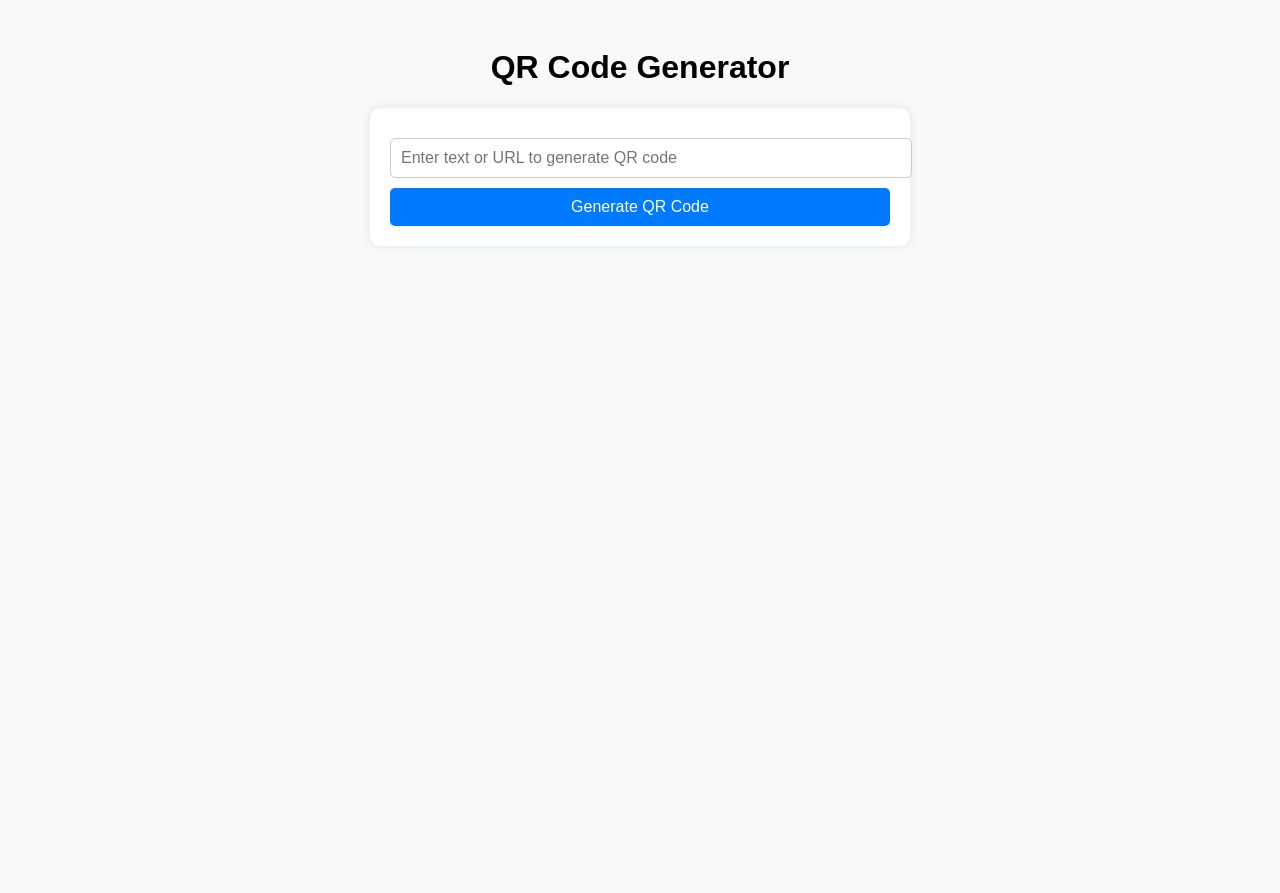
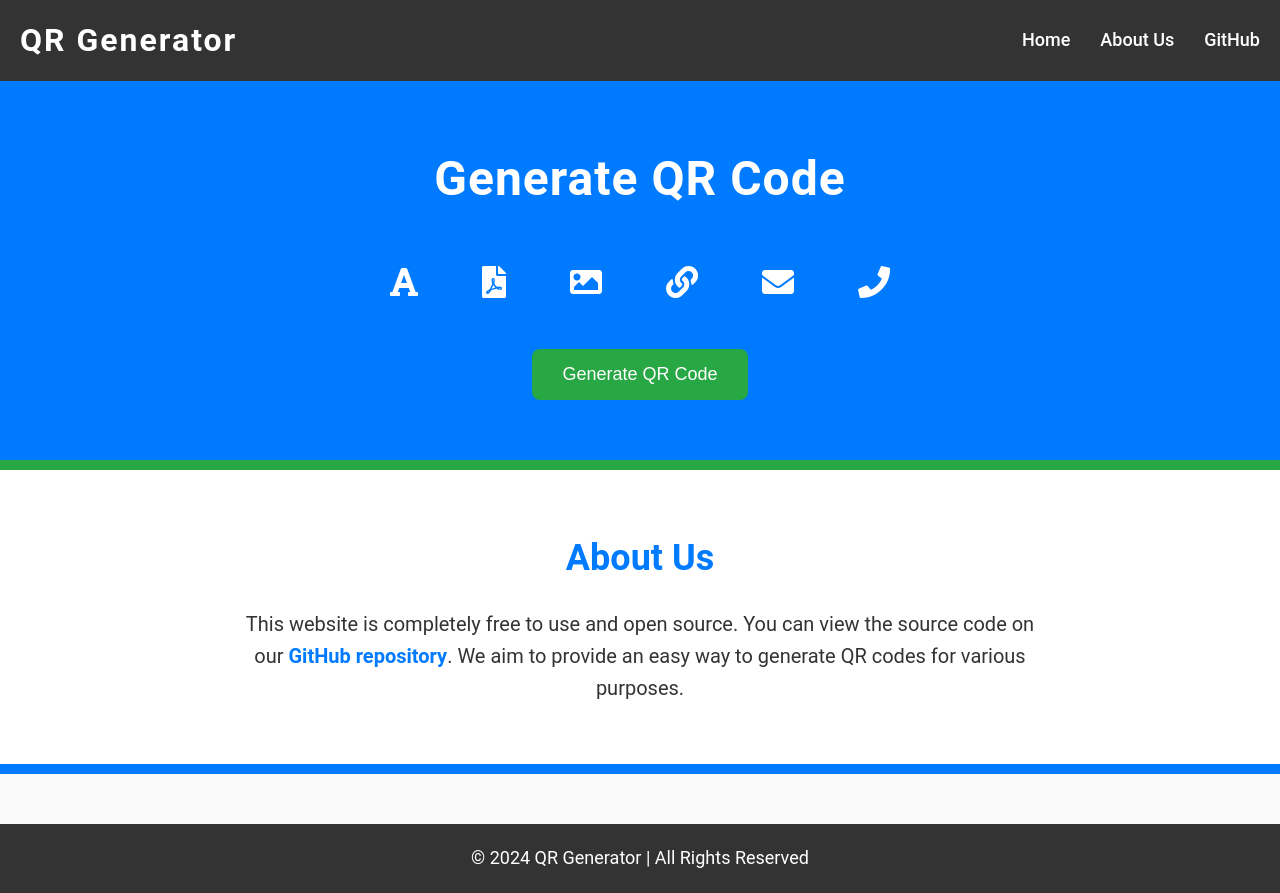
Before and after one commit to Sulagna-pradhan/QR-Code-Generator, a Flask app: page / in a window 1280 px wide. Before the commit the page ends 226 px from the top, so only its background shows below. Run offline with Flask 3, Linux system fonts and the light colour scheme.

Commit message:
modified:   app.py 	modified:   static/qr_code.png 	new file:   static/styles.css 	modified:   templates/index.html
 Changes not staged for commit:
	modified:   static/qr_code.png

```diff
--- a/app.py
+++ b/app.py
@@ -1,25 +1,41 @@
-from flask import Flask, render_template, request, send_file
+from flask import Flask, render_template, request, send_from_directory
+import qrcode
 import os
-from qr_code_generator import generate_qr  # The file where your QR code generation function resides
 
 app = Flask(__name__)
 
-# Route to display the form and accept user input
-@app.route('/', methods=['GET', 'POST'])
+# Function to generate the QR code
+def generate_qr(data):
+    qr = qrcode.make(data)
+    qr_path = os.path.join('static', 'qr_code.png')
+    qr.save(qr_path)
+    return qr_path
+
+@app.route("/", methods=["GET", "POST"])
 def index():
-    if request.method == 'POST':
-        data = request.form['data']  # User input from the form
-        if data:
-            # Generate the QR code from the input data
-            filename = 'static/qr_code.png'  # Save the image in the static folder
-            generate_qr(data, filename)
-            return render_template('index.html', qr_image=filename)  # Show QR code on the webpage
-    return render_template('index.html', qr_image=None)
+    if request.method == "POST":
+        qr_type = request.form["qr_type"]
 
-# Route to serve the generated QR code image for download
-@app.route('/download')
+        # Handle text, link, email, phone
+        if qr_type in ["text", "link", "email", "phone"]:
+            data = request.form["data"]
+            qr_path = generate_qr(data)
+
+        # Handle PDF and image files
+        elif qr_type in ["pdf", "image"]:
+            file = request.files["file"]
+            filename = os.path.join('static', file.filename)
+            file.save(filename)
+            qr_path = generate_qr(filename)
+
+        return render_template("index.html", qr_code=True)
+
+    return render_template("index.html", qr_code=False)
+
+# Route for downloading the QR code
+@app.route("/download")
 def download():
-    return send_file('static/qr_code.png', as_attachment=True)
+    return send_from_directory('static', 'qr_code.png', as_attachment=True)
 
-if __name__ == '__main__':
+if __name__ == "__main__":
     app.run(debug=True)
--- /dev/null
+++ b/static/styles.css
@@ -0,0 +1,295 @@
+/* General Styles */
+* {
+    margin: 0;
+    padding: 0;
+    box-sizing: border-box;
+}
+
+body {
+    font-family: 'Roboto', sans-serif;  /* Improved Typography */
+    background-color: #f9f9f9;
+    color: #333;
+    line-height: 1.6;
+    padding: 0;
+    margin: 0;
+}
+
+/* Navbar Styles */
+.navbar {
+    background-color: #333;
+    padding: 15px 0;
+    transition: background-color 0.3s ease-in-out;
+}
+
+.navbar .container {
+    display: flex;
+    justify-content: space-between;
+    align-items: center;
+    padding: 0 20px;
+}
+
+.navbar .logo {
+    color: #fff;
+    font-size: 32px;
+    font-weight: 700;
+    text-decoration: none;
+    letter-spacing: 2px;
+}
+
+.navbar .nav-links {
+    list-style: none;
+    display: flex;
+}
+
+.navbar .nav-links li {
+    margin-left: 30px;
+}
+
+.navbar .nav-links a {
+    color: #fff;
+    text-decoration: none;
+    font-size: 18px;
+    position: relative;
+    padding-bottom: 5px;
+    font-weight: 500;
+    transition: color 0.3s, transform 0.3s ease-in-out;
+}
+
+.navbar .nav-links a:hover {
+    color: #28a745; /* Green color on hover */
+    transform: translateY(-2px);
+}
+
+.navbar .nav-links a::after {
+    content: '';
+    display: block;
+    width: 100%;
+    height: 2px;
+    background-color: #28a745;
+    position: absolute;
+    bottom: 0;
+    left: 0;
+    transform: scaleX(0);
+    transition: transform 0.3s ease;
+}
+
+.navbar .nav-links a:hover::after {
+    transform: scaleX(1);
+}
+
+/* Hero Section Styles */
+.hero {
+    background-color: #007BFF;
+    color: #fff;
+    padding: 60px 0;
+    text-align: center;
+    border-bottom: 10px solid #28a745; /* Green border for accent */
+}
+
+.hero .container {
+    max-width: 1000px;
+    margin: 0 auto;
+}
+
+.hero h1 {
+    font-size: 48px;
+    font-weight: 700;
+    letter-spacing: 1px;
+    margin-bottom: 20px;
+}
+
+.hero .qr-form {
+    display: flex;
+    flex-direction: column;
+    justify-content: center;
+    margin-top: 20px;
+    align-items: center;
+    font-family: 'Poppins', sans-serif;
+}
+
+.hero .qr-options {
+    display: flex;
+    justify-content: space-between;
+    width: 50%;
+    margin: 20px 0;
+}
+
+.hero .qr-options label {
+    font-size: 32px;
+    cursor: pointer;
+    color: #fff;
+    transition: color 0.3s ease;
+}
+
+.hero .qr-options input[type="radio"] {
+    display: none;
+}
+
+.hero .qr-options label:hover {
+    color: #28a745; /* Green on hover */
+}
+
+.hero .input-field input,
+.hero .file-field input {
+    padding: 15px;
+    font-size: 18px;
+    width: 80%;
+    margin: 15px 0;
+    border: 2px solid #ddd;
+    border-radius: 8px;
+    background-color: #fff;
+    transition: border-color 0.3s ease;
+}
+
+.hero .input-field input:focus,
+.hero .file-field input:focus {
+    border-color: #007BFF;
+    outline: none;
+}
+
+.hero .qr-form button {
+    padding: 15px 30px;
+    background-color: #28a745;
+    color: #fff;
+    border: none;
+    cursor: pointer;
+    font-size: 18px;
+    border-radius: 8px;
+    margin-top: 20px;
+    transition: background-color 0.3s ease;
+}
+
+.hero .qr-form button:hover {
+    background-color: #218838; /* Darker green on hover */
+}
+
+/* QR Image Section */
+.hero .qr-image {
+    margin-top: 30px;
+}
+
+.hero .qr-image img {
+    max-width: 250px;
+    max-height: 250px;
+    border-radius: 8px;
+    box-shadow: 0px 10px 30px rgba(0, 0, 0, 0.1);
+}
+
+.download-btn {
+    display: inline-block;
+    padding: 15px 30px;
+    margin-top: 20px;
+    background-color: #28a745;
+    color: white;
+    text-decoration: none;
+    font-size: 18px;
+    border-radius: 8px;
+    transition: background-color 0.3s ease;
+}
+
+.download-btn:hover {
+    background-color: #218838; /* Darker green on hover */
+}
+
+/* About Section Styles */
+.about {
+    background-color: #fff;
+    padding: 60px 20px;
+    text-align: center;
+    border-bottom: 10px solid #007BFF; /* Blue border for accent */
+}
+
+.about h2 {
+    font-size: 36px;
+    font-weight: 600;
+    margin-bottom: 20px;
+    color: #007BFF;
+}
+
+.about p {
+    font-size: 20px;
+    line-height: 1.6;
+    max-width: 800px;
+    margin: 0 auto;
+    font-weight: 400;
+}
+
+.about a {
+    color: #007BFF;
+    text-decoration: none;
+    font-weight: 600;
+}
+
+.about a:hover {
+    text-decoration: underline;
+}
+
+/* Footer Styles */
+footer {
+    background-color: #333;
+    color: #fff;
+    text-align: center;
+    padding: 20px;
+    margin-top: 50px;
+    font-size: 18px;
+}
+
+footer p {
+    font-weight: 400;
+}
+
+/* Responsive Design */
+@media (max-width: 768px) {
+    .navbar .container {
+        flex-direction: column;
+        align-items: flex-start;
+    }
+
+    .navbar .logo {
+        font-size: 28px;
+        margin-bottom: 15px;
+    }
+
+    .navbar .nav-links {
+        flex-direction: column;
+        margin-top: 10px;
+    }
+
+    .navbar .nav-links li {
+        margin-left: 0;
+        margin-bottom: 10px;
+    }
+
+    .hero .qr-options {
+        flex-direction: column;
+        width: 80%;
+        margin: 20px auto;
+    }
+
+    .hero .qr-options label {
+        font-size: 28px;
+        margin: 10px 0;
+    }
+
+    .hero .input-field input,
+    .hero .file-field input {
+        width: 90%;
+    }
+
+    .hero .qr-form button {
+        width: 100%;
+        font-size: 20px;
+    }
+
+    .about h2 {
+        font-size: 30px;
+    }
+
+    .about p {
+        font-size: 18px;
+    }
+
+    footer p {
+        font-size: 16px;
+    }
+}
--- a/templates/index.html
+++ b/templates/index.html
@@ -4,79 +4,103 @@
     <meta charset="UTF-8">
     <meta name="viewport" content="width=device-width, initial-scale=1.0">
     <title>QR Code Generator</title>
-    <style>
-        body {
-            font-family: Arial, sans-serif;
-            padding: 20px;
-            background-color: #f8f9fa;
+    <link rel="stylesheet" href="{{ url_for('static', filename='styles.css') }}">
+    <link rel="stylesheet" href="https://cdnjs.cloudflare.com/ajax/libs/font-awesome/5.15.4/css/all.min.css">
+    <script>
+        // Function to toggle visibility of fields based on QR type
+        function toggleFields() {
+            const qrType = document.querySelector('input[name="qr_type"]:checked').value;
+
+            // Initially hide both fields
+            document.getElementById("data-field").style.display = "none";
+            document.getElementById("file-field").style.display = "none";
+
+            // Show "Enter Data" if text, link, email, or phone is selected
+            if (qrType === "text" || qrType === "link" || qrType === "email" || qrType === "phone") {
+                document.getElementById("data-field").style.display = "block";
             }
-        h1 {
-            text-align: center;
+
+            // Show "File" input only if image or pdf is selected
+            if (qrType === "image" || qrType === "pdf") {
+                document.getElementById("file-field").style.display = "block";
             }
-        .container {
-            max-width: 500px;
-            margin: 0 auto;
-            background-color: white;
-            padding: 20px;
-            border-radius: 10px;
-            box-shadow: 0 0 10px rgba(0, 0, 0, 0.1);
         }
-        input[type="text"] {
-            width: 100%;
-            padding: 10px;
-            margin: 10px 0;
-            font-size: 16px;
-            border-radius: 5px;
-            border: 1px solid #ccc;
-        }
-        button {
-            background-color: #007bff;
-            color: white;
-            padding: 10px;
-            width: 100%;
-            border: none;
-            border-radius: 5px;
-            font-size: 16px;
-            cursor: pointer;
-        }
-        button:hover {
-            background-color: #0056b3;
-        }
-        .qr-code {
-            text-align: center;
-            margin-top: 20px;
-        }
-        img {
-            width: 200px;
-            height: 200px;
-        }
-        .download-btn {
-            margin-top: 10px;
-            display: block;
-            text-align: center;
-            background-color: #28a745;
-            padding: 10px;
-            color: white;
-            text-decoration: none;
-            border-radius: 5px;
-        }
-    </style>
+    </script>
 </head>
 <body>
-    <h1>QR Code Generator</h1>
+    <!-- Navbar -->
+    <nav class="navbar">
         <div class="container">
-        <form method="POST">
-            <input type="text" name="data" placeholder="Enter text or URL to generate QR code" required>
+            <a href="#" class="logo">QR Generator</a>
+            <ul class="nav-links">
+                <li><a href="#home">Home</a></li>
+                <li><a href="#about">About Us</a></li>
+                <li><a href="https://github.com/yourusername/qr-code-generator" target="_blank">GitHub</a></li>
+            </ul>
+        </div>
+    </nav>
+
+    <!-- Hero Section -->
+    <section id="home" class="hero">
+        <div class="container">
+            <h1>Generate QR Code</h1>
+            <form action="/" method="POST" enctype="multipart/form-data" class="qr-form">
+                <div class="qr-options">
+                    <label for="text" title="Text"><i class="fas fa-font"></i></label>
+                    <input type="radio" id="text" name="qr_type" value="text" onclick="toggleFields()" checked>
+
+                    <label for="pdf" title="PDF"><i class="fas fa-file-pdf"></i></label>
+                    <input type="radio" id="pdf" name="qr_type" value="pdf" onclick="toggleFields()">
+
+                    <label for="image" title="Image"><i class="fas fa-image"></i></label>
+                    <input type="radio" id="image" name="qr_type" value="image" onclick="toggleFields()">
+
+                    <label for="link" title="Link"><i class="fas fa-link"></i></label>
+                    <input type="radio" id="link" name="qr_type" value="link" onclick="toggleFields()">
+
+                    <label for="email" title="Email"><i class="fas fa-envelope"></i></label>
+                    <input type="radio" id="email" name="qr_type" value="email" onclick="toggleFields()">
+
+                    <label for="phone" title="Phone"><i class="fas fa-phone"></i></label>
+                    <input type="radio" id="phone" name="qr_type" value="phone" onclick="toggleFields()">
+                </div>
+
+                <!-- Enter Data Field (hidden initially) -->
+                <div class="input-field" id="data-field" style="display: none;">
+                    <input type="text" name="data" placeholder="Enter data" required>
+                </div>
+
+                <!-- File Field (hidden initially) -->
+                <div class="file-field" id="file-field" style="display: none;">
+                    <input type="file" name="file" accept=".pdf,.jpg,.jpeg,.png" />
+                </div>
+
                 <button type="submit">Generate QR Code</button>
             </form>
 
-        {% if qr_image %}
-            <div class="qr-code">
-                <h2>Your QR Code:</h2>
-                <img src="{{ qr_image }}" alt="QR Code">
-                <a href="/download" class="download-btn">Download QR Code</a>
+            {% if qr_code %}
+            <div class="qr-image">
+                <img src="{{ url_for('static', filename='qr_code.png') }}" alt="Generated QR Code">
+                <br>
+                <a href="{{ url_for('download') }}" class="download-btn">Download QR Code</a>
             </div>
             {% endif %}
         </div>
+    </section>
+
+    <!-- About Us Section -->
+    <section id="about" class="about">
+        <div class="container">
+            <h2>About Us</h2>
+            <p>This website is completely free to use and open source. You can view the source code on our <a href="https://github.com/yourusername/qr-code-generator" target="_blank">GitHub repository</a>. We aim to provide an easy way to generate QR codes for various purposes.</p>
+        </div>
+    </section>
+
+    <!-- Footer -->
+    <footer>
+        <div class="container">
+            <p>&copy; 2024 QR Generator | All Rights Reserved</p>
+        </div>
+    </footer>
 </body>
 </html>
```
Also changed, not shown: static/qr_code.png. Lines whose indentation alone changed are shown as unchanged.
